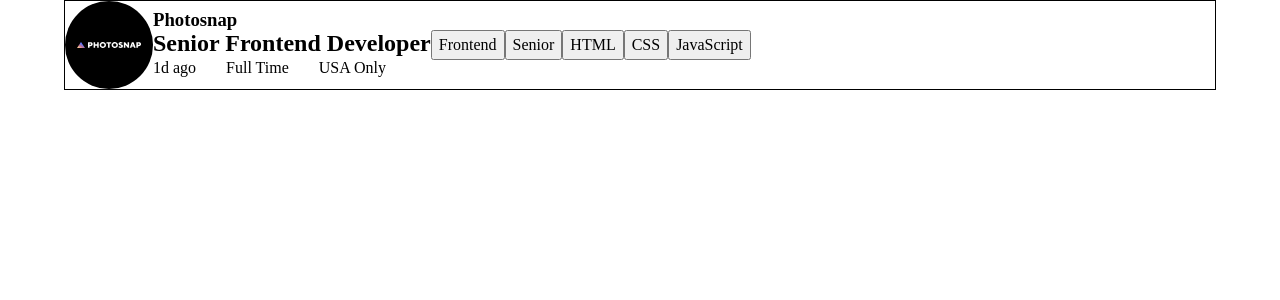
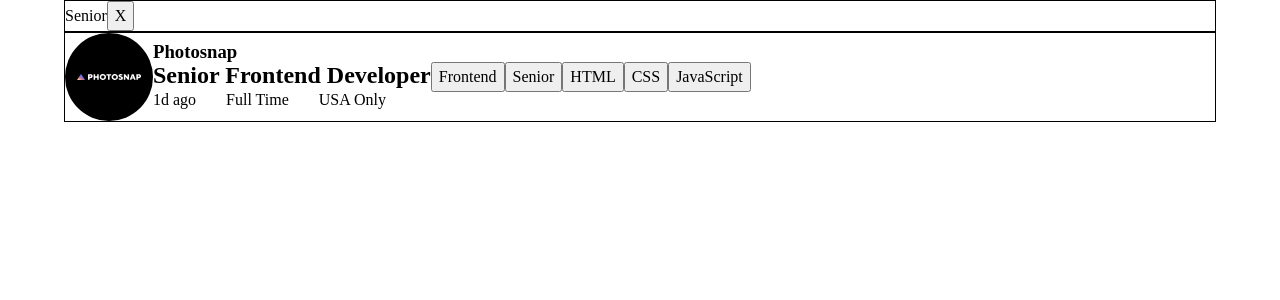
Before and after one commit to AndriiHrytsei/job-listing-with-filtering, a React (Vite) app: page / in a window 1280 px wide. Both pictures are taken after a click on the button "Senior". Shown: the top 300 px of the page. Built offline with nearby package versions, Linux system fonts and the light colour scheme.

Commit message:
add remove job filter

```diff
--- a/src/components/App/App.tsx
+++ b/src/components/App/App.tsx
@@ -1,9 +1,24 @@
+import { useState } from "react";
 import Joblist from "../JobList/Joblist";
+import FiltersList from "../FiltersList/FiltersList";
 
 function App() {
+
+  const [selectedFilters, setSelectedFilters] = useState<string[]>([]);
+
+  const handleAddFilter = (data: string[]) => {
+    setSelectedFilters(data)
+  }
+
+  const handleRemoveFilter = (data: string[]) => {
+    setSelectedFilters(data)
+  }
+
+
   return (
     <>
-      <Joblist />
+      <FiltersList selectedFilters={selectedFilters} removeFilter={handleAddFilter}/>
+      <Joblist selectedFilters={selectedFilters} addFilter={handleAddFilter}/>
     </>
   );
 }
--- /dev/null
+++ b/src/components/FiltersList/FiltersList.module.css
@@ -0,0 +1,11 @@
+.filtersListContainer {
+  width: 90%;
+  border: 1px solid;
+  margin: 0 auto;
+}
+
+.filtersList {
+  display: flex;
+  justify-content: flex-start;
+  flex-wrap: wrap;
+}
--- /dev/null
+++ b/src/components/FiltersList/FiltersList.tsx
@@ -0,0 +1,29 @@
+import css from "./FiltersList.module.css";
+
+const FiltersList = ({
+  selectedFilters,
+  removeFilter,
+}: {
+  selectedFilters: string[];
+  removeFilter: Function;
+}) => {
+
+  const handleRemoveFilter = (filterIndex: number) => {
+    removeFilter((prevState: string[]) => prevState.filter((filter) => prevState.indexOf(filter) !== filterIndex))
+  }
+
+  return (
+    <section className={css.filtersListContainer}>
+      <ul className={css.filtersList}>
+        {selectedFilters.map((filter, index) => (
+          <li className={css.filterItem} key={index}>
+            <span>{filter}</span>
+            <button type="button" onClick={() => handleRemoveFilter(index)}>X</button>
+          </li>
+        ))}
+      </ul>
+    </section>
+  );
+};
+
+export default FiltersList;
--- a/src/components/JobList/Joblist.tsx
+++ b/src/components/JobList/Joblist.tsx
@@ -1,23 +1,31 @@
-import React, { useState } from "react";
+import React from "react";
 import data from "../../data.json";
 import css from "./JobList.module.css";
 
-const Joblist = () => {
-  const [selectedFilters, setSelectedFilters] = useState<string[]>([]);
-
-  const handleGetBtnValue = (e: React.MouseEvent<HTMLButtonElement>): void => {
+const Joblist = ({
+  addFilter,
+  selectedFilters,
+}: {
+  addFilter: Function;
+  selectedFilters: string[];
+}) => {
+  const handleAddFilter = (e: React.MouseEvent<HTMLButtonElement>): void => {
     const value: string = e.currentTarget.value;
     if (selectedFilters.includes(value)) {
       return;
     }
-    setSelectedFilters((prevState) => [...prevState, value]);
+    addFilter((prevState: string[]) => [...prevState, value]);
   };
 
   return (
+    <section className={css.jobListContainer}>
       <ul className={css.jobList}>
         {data.map((item) => {
-        const filtersList = item.languages.concat(item.tools).concat(item.level).concat(item.role)
-        if (selectedFilters.every(filter => filtersList.includes(filter))) {
+          const filtersList: string[] = item.languages
+            .concat(item.tools)
+            .concat(item.level)
+            .concat(item.role);
+          if (selectedFilters.every((filter) => filtersList.includes(filter))) {
             return (
               <li key={item.id} className={css.jobItem}>
                 <div className={css.companyLogo}>
@@ -36,7 +44,7 @@ const Joblist = () => {
                   <li>
                     <button
                       type="button"
-                    onClick={handleGetBtnValue}
+                      onClick={handleAddFilter}
                       value={item.role}
                     >
                       {item.role}
@@ -45,7 +53,7 @@ const Joblist = () => {
                   <li>
                     <button
                       type="button"
-                    onClick={handleGetBtnValue}
+                      onClick={handleAddFilter}
                       value={item.level}
                     >
                       {item.level}
@@ -55,7 +63,7 @@ const Joblist = () => {
                     <li key={language}>
                       <button
                         type="button"
-                      onClick={handleGetBtnValue}
+                        onClick={handleAddFilter}
                         value={language}
                       >
                         {language}
@@ -66,7 +74,7 @@ const Joblist = () => {
                     <li key={tool}>
                       <button
                         type="button"
-                      onClick={handleGetBtnValue}
+                        onClick={handleAddFilter}
                         value={tool}
                       >
                         {tool}
@@ -79,6 +87,7 @@ const Joblist = () => {
           }
         })}
       </ul>
+    </section>
   );
 };
 
```
Lines whose indentation alone changed are shown as unchanged.
